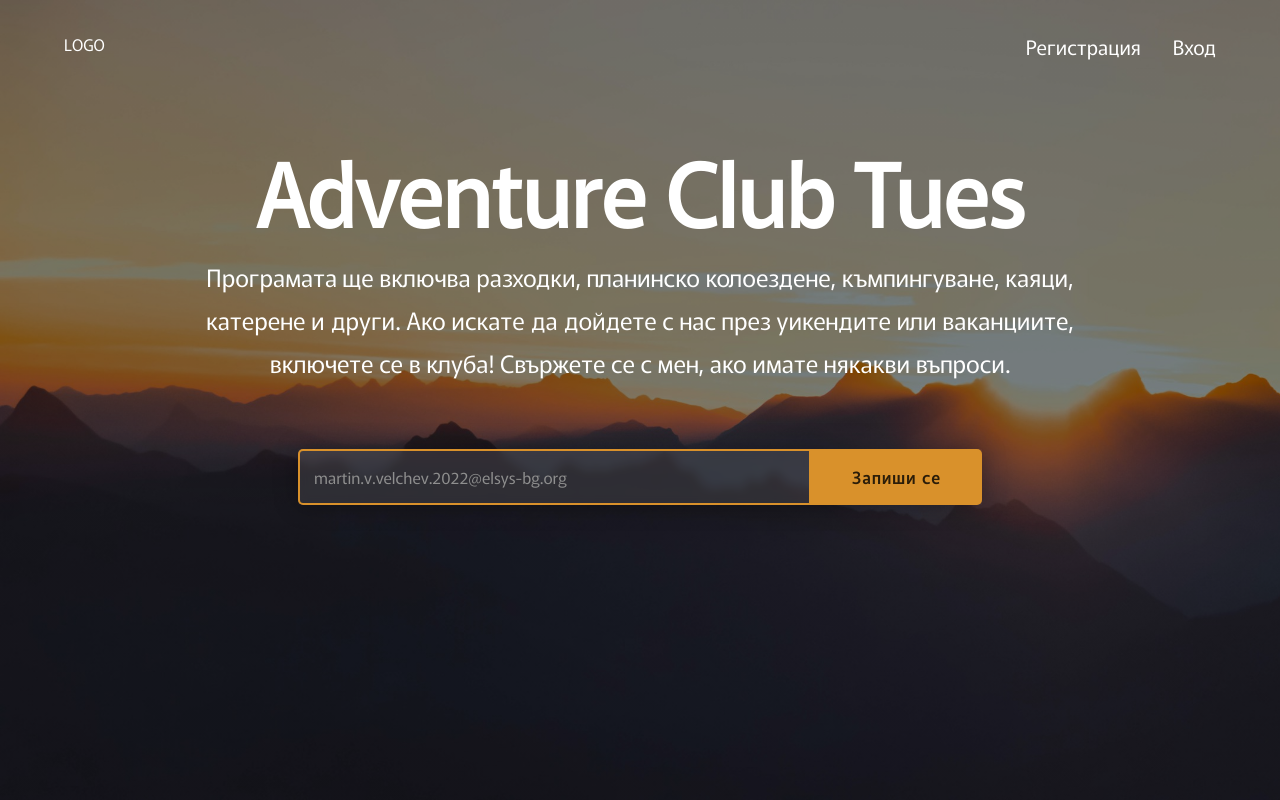
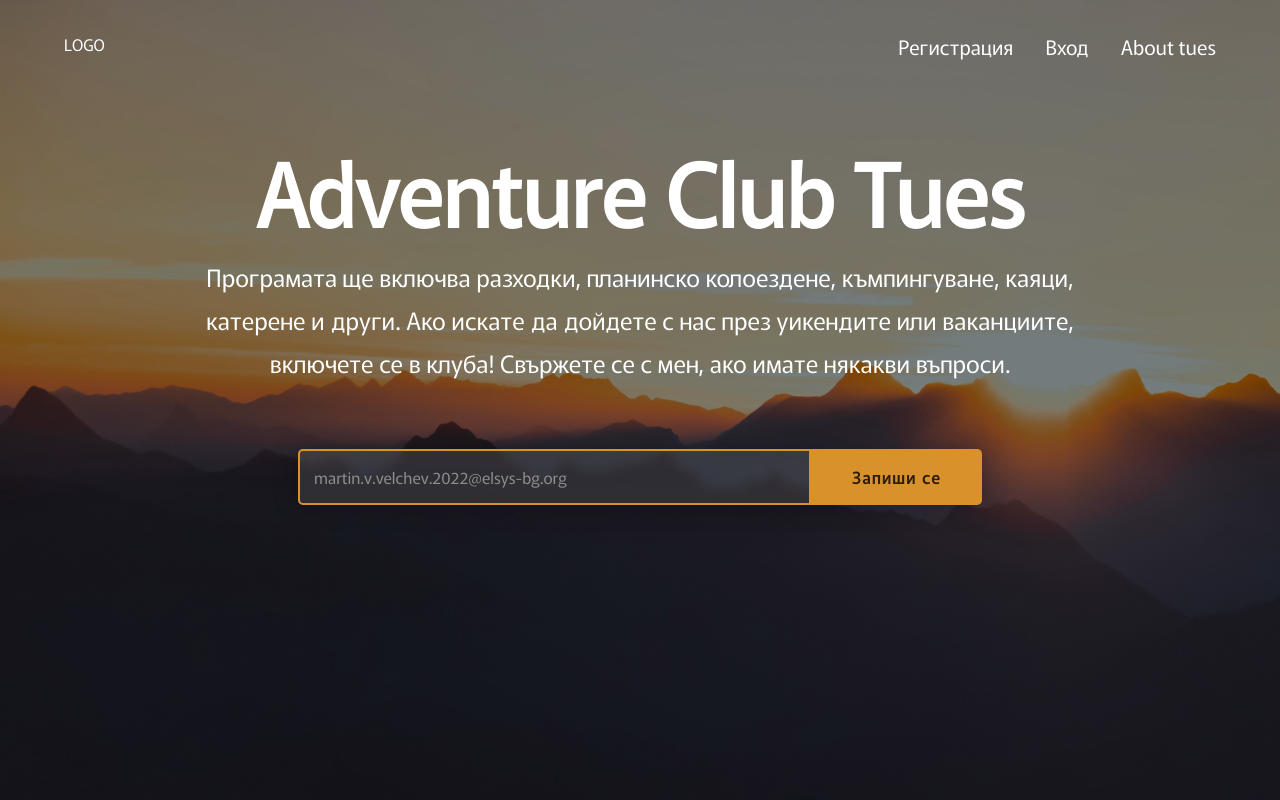
Before and after one commit to MrTiNnN/Tues-Adventure, a React (Vite) app in the folder frontend/: page / in a window 1280 px wide. Shown: the top 800 px of the page. Built offline with nearby package versions, Linux system fonts and the light colour scheme; the HTML template or start-up script is replaced by a standard one.

Commit message:
Smooth scroll
Added smooth scroll behaivour.
Added the about section in the navbar.

```diff
--- a/frontend/package.json
+++ b/frontend/package.json
@@ -14,7 +14,8 @@
     "react": "^18.2.0",
     "react-dom": "^18.2.0",
     "react-icons": "^5.0.1",
-    "react-router-dom": "^6.22.3"
+    "react-router-dom": "^6.22.3",
+    "react-router-hash-link": "^2.4.3"
   },
   "devDependencies": {
     "@types/react": "^18.2.66",
--- a/frontend/src/App.jsx
+++ b/frontend/src/App.jsx
@@ -1,5 +1,5 @@
 import DataProvider from '../context/DataContext'
-import Nav from './Header/Nav'
+import Nav from './header/Nav'
 import Login from './account/Login'
 import Register from './account/Register'
 import Home from './home/Home'
--- a/frontend/src/Header/Nav.jsx
+++ b/frontend/src/Header/Nav.jsx
@@ -2,6 +2,7 @@ import { useContext } from 'react'
 import './header.css'
 import { DataContext } from '../../context/DataContext'
 import { Link } from 'react-router-dom'
+import { HashLink } from 'react-router-hash-link'
 
 const Nav = () => {
     const { acc, setAcc } = useContext(DataContext)
@@ -20,6 +21,7 @@ const Nav = () => {
                 <nav className='account-nav'>
                     <ul className='nav-links'>
                         <li><Link className='nav-link' onClick={handleLogout}>Log Out</Link></li>
+
                     </ul>
                 </nav>
                 :
@@ -27,6 +29,7 @@ const Nav = () => {
                     <ul className='nav-links'>
                         <li><Link className='nav-link' to='/register'>Регистрация</Link></li>
                         <li><Link className='nav-link login' to='/login'>Вход</Link></li>
+                        <li><HashLink className='nav-link' to='#about-tues'>About tues</HashLink></li>
                     </ul>
                 </nav>
             }
--- a/frontend/src/home/AboutTues.jsx
+++ b/frontend/src/home/AboutTues.jsx
@@ -3,7 +3,7 @@ import { FaHourglass } from 'react-icons/fa6'
 
 const AboutTues = () => {
     return (
-        <section className="section-tues">
+        <section className="section-tues" id='about-tues'>
             <div className="container tues-container">
                 <div className="tues-text-box">
                     <h2 className="heading-secondary tues-heading">За ТУЕС</h2>
--- a/frontend/src/index.css
+++ b/frontend/src/index.css
@@ -23,6 +23,7 @@
 html {
   /* background-color: var(--main-tint-5); */
   font-size: 62.5%;
+  scroll-behavior: smooth;
 }
 
 * {
```
Also changed, not shown: 1 other file (tests, documents, lock files or other folders).
